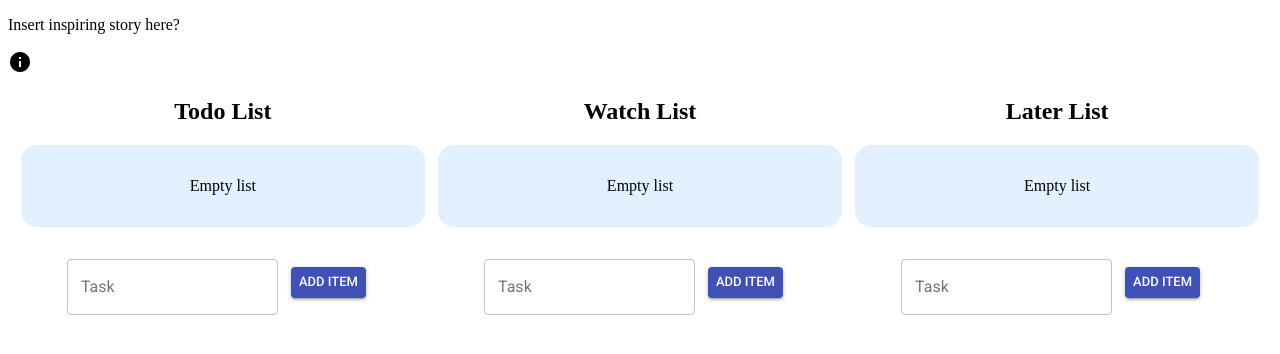
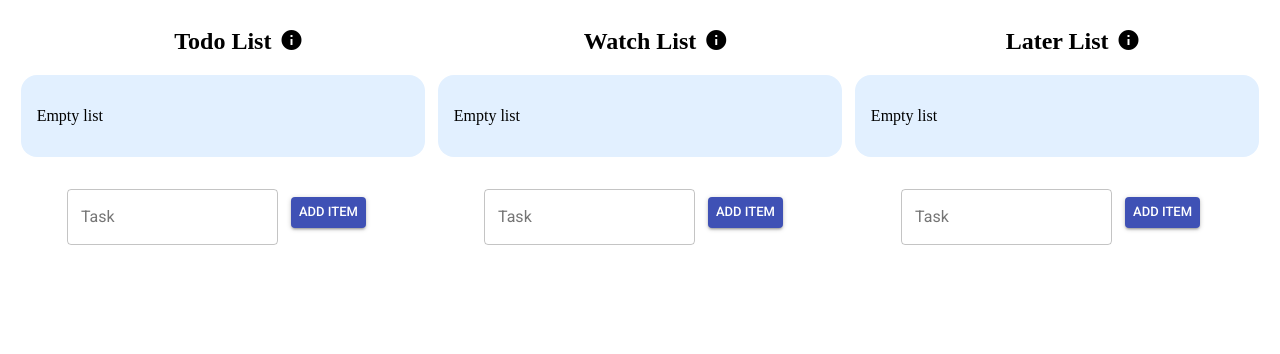
Before and after one commit to jchiare/react-todo, a React (Create React App) app: page / in a window 1280 px wide. Shown: the top 354 px of the page. Built offline with nearby package versions, Linux system fonts and the light colour scheme.

Commit message:
Added info css/html

```diff
--- a/package.json
+++ b/package.json
@@ -4,6 +4,7 @@
   "private": true,
   "dependencies": {
     "@material-ui/core": "^3.9.2",
+    "@material-ui/icons": "^3.0.2",
     "react": "^16.8.4",
     "react-dom": "^16.8.4",
     "react-scripts": "2.1.8"
--- a/src/App.css
+++ b/src/App.css
@@ -6,5 +6,23 @@
 
 .container .col {
   width: 32%;
-  text-align:center;
 }
+
+
+.header-name{
+  display: inherit;
+  justify-content: center;
+}
+
+.header-name > h2{
+  text-align:center
+}
+
+.header-name > h2 > span{
+  position: absolute;
+  padding-left: 8px;
+}
+
+.info-icon{
+  cursor:help;
+}
--- a/src/App.js
+++ b/src/App.js
@@ -1,6 +1,6 @@
 import React, { Component } from "react";
 import TodoList from "./components/todo/todoComponent";
-import HeaderSection from "./header/header";
+import Tooltip from "@material-ui/core/Tooltip";
 
 import "./App.css";
 
@@ -8,20 +8,53 @@ class App extends Component {
   render() {
     return (
       <div>
-        <header>
-          <HeaderSection />
-        </header>
         <div className="container">
           <div className="col">
-            <h2 className="list-name">Todo List</h2>
+            <div className="header-name">
+              <h2 className="list-name">
+                Todo List
+                <span className="info-icon">
+                  <Tooltip
+                    title="All the stuff you 'must' do -- commitments, obligations, things that have to be done"
+                    placement="right-start"
+                  >
+                    <i className="material-icons">info</i>
+                  </Tooltip>
+                </span>
+              </h2>
+            </div>
             <TodoList />
           </div>
           <div className="col">
-            <h2 className="list-name">Watch List</h2>
+            <div className="header-name">
+              <h2 className="list-name">
+                Watch List
+                <span className="info-icon">
+                  <Tooltip
+                    title="All the stuff going on in your life that you have to follow up on, wait for someone else to get back to you on, remind yourself of in the future, or otherwise remember."
+                    placement="right-start"
+                  >
+                    <i className="material-icons">info</i>
+                  </Tooltip>
+                </span>
+              </h2>
+            </div>
             <TodoList />
           </div>
           <div className="col">
-            <h2 className="list-name">Later List</h2>
+            <div className="header-name">
+              <h2 className="list-name">
+                Later List
+                <span className="info-icon">
+                  <Tooltip
+                    title="Everything else -- everything you might want to do or will do when you have time or wish you could do."
+                    placement="right-start"
+                  >
+                    <i className="material-icons">info</i>
+                  </Tooltip>
+                </span>
+              </h2>
+            </div>
             <TodoList />
           </div>
         </div>
--- a/src/components/todo/todo.css
+++ b/src/components/todo/todo.css
@@ -23,6 +23,7 @@
 .item-text{
     padding:0.8em;
     font-family: 'Lato', sans-serif;
+    overflow-wrap: break-word;
 }
 
 .todo-list-ul{
@@ -32,4 +33,11 @@
 
 .delete-button{
     float:right;
+    background-color:red;
+    color:white;
+    border-radius:0.2em;
+    border:0;
 }
+.delete-button:hover{
+    cursor: pointer;
+}
--- a/src/components/todo/todoComponent.js
+++ b/src/components/todo/todoComponent.js
@@ -2,6 +2,7 @@ import React, { Component } from "react";
 import Button from "@material-ui/core/Button";
 import TextField from "@material-ui/core/TextField";
 import Card from "@material-ui/core/Card";
+
 import "./todo.css";
 
 const buttonStyles = {
@@ -32,9 +33,8 @@ class TodoList extends Component {
   };
 
   deleteItem = index => {
-    const new_list = this.state.list;
     this.state.list.splice(index, 1);
-    this.setState({ list: new_list });
+    this.setState({ list: this.state.list });
   };
 
   render() {
@@ -47,11 +47,12 @@ class TodoList extends Component {
                 <li key={index} className="item-container">
                   <Card className="item-text" data-test="hello">
                     {item}
+
                     <button
                       className="delete-button"
-                      onClick={e => this.deleteItem(index, e)}
+                      onClick={() => this.deleteItem(index)}
                     >
-                      Delete
+                      <i className="material-icons">delete</i>
                     </button>
                   </Card>
                 </li>
--- a/src/header/header.js
+++ /dev/null
@@ -1,12 +0,0 @@
-import React, { PureComponent } from "react";
-
-export default class HeaderSection extends PureComponent {
-  render() {
-    return (
-      <header>
-        <p>Insert inspiring story here?</p>
-        <i className="material-icons">info</i>
-      </header>
-    );
-  }
-}
```
Also changed, not shown: src/components/todo/name.js (added, +29 -0 lines), src/header/header.css (deleted), 1 other file (tests, documents, lock files or other folders).
